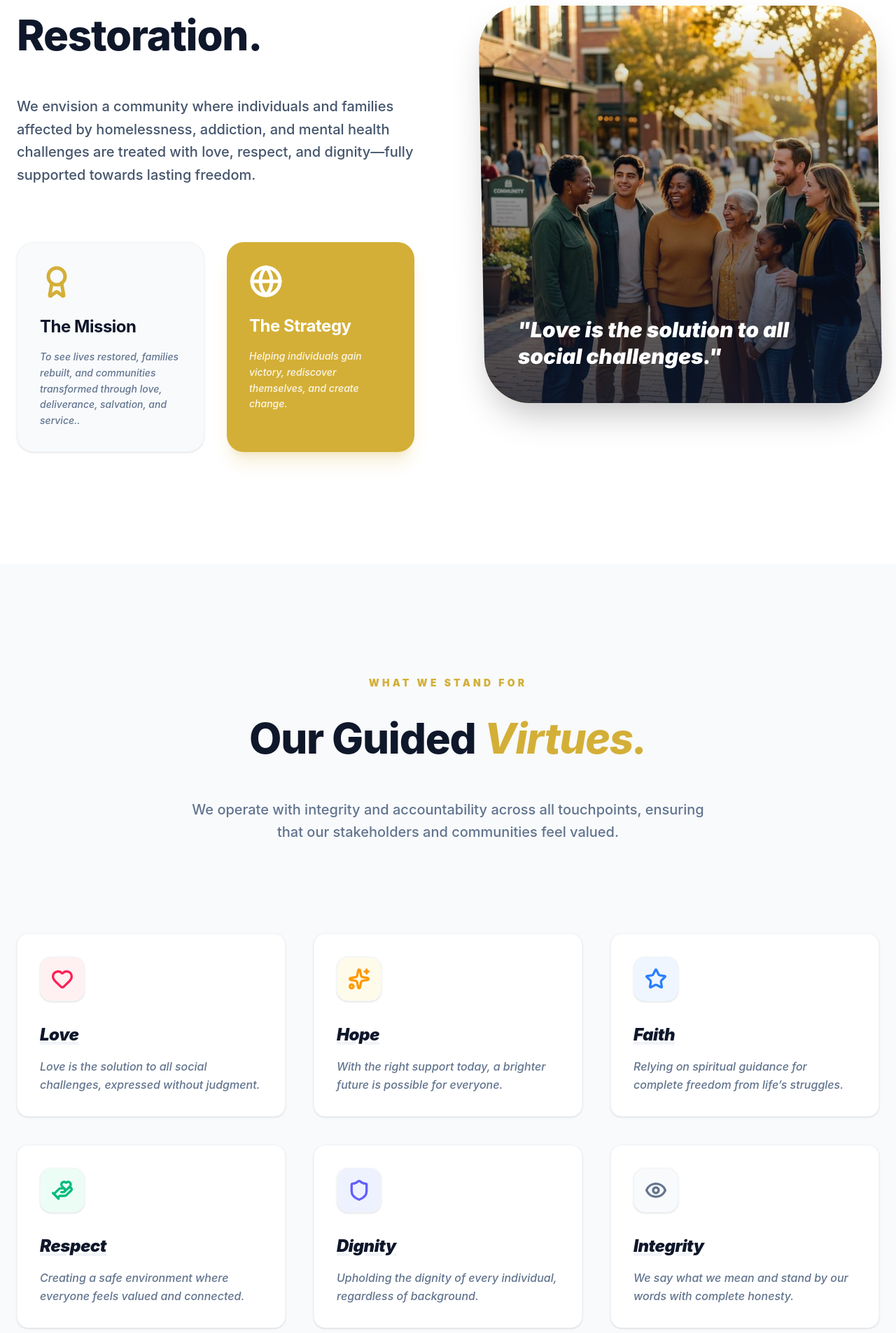
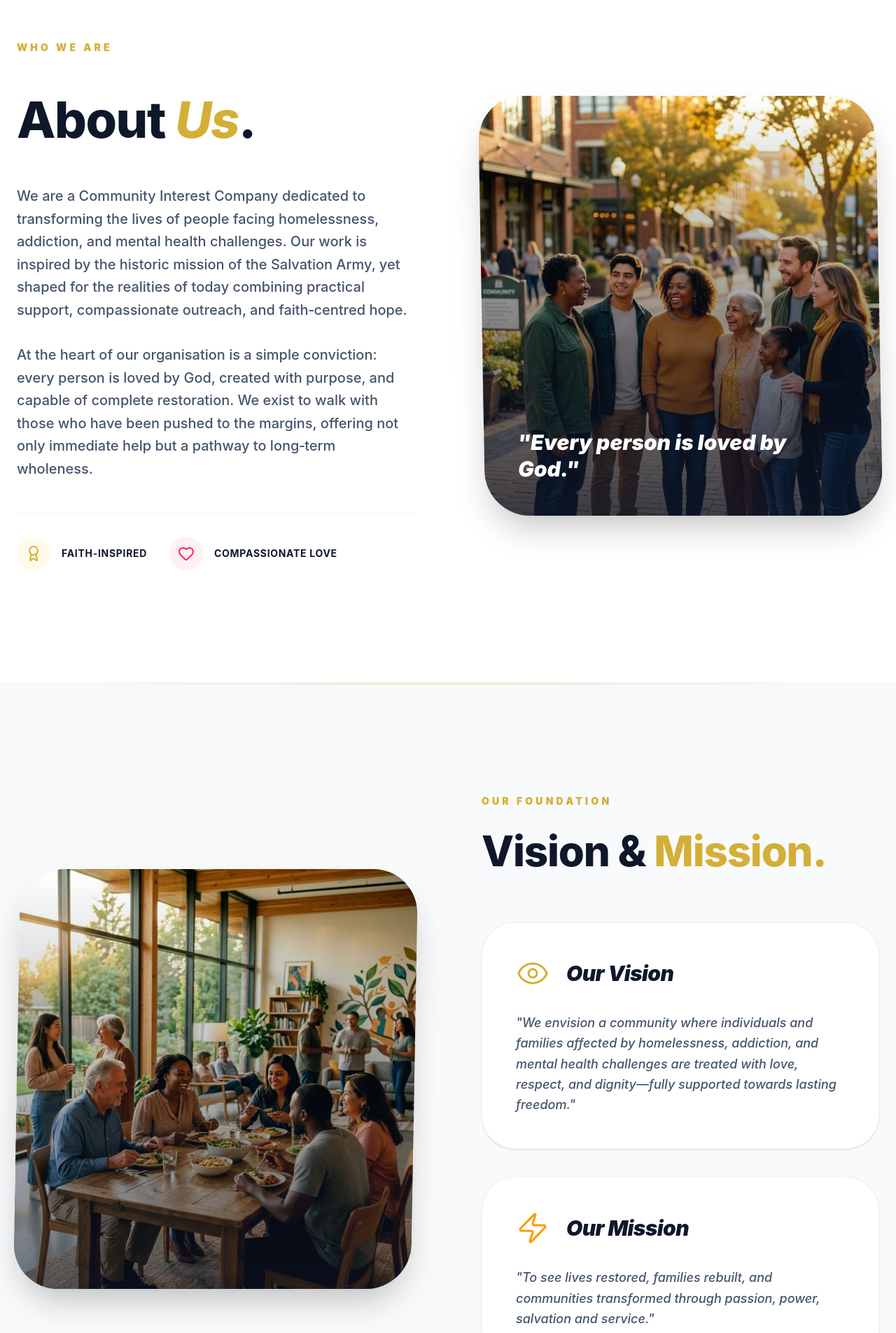
Before and after one commit to Temitopemoses/community-witnesses, a React (Vite) app in the folder frontend/: page /about in a window 1280 px wide. Shown: the part 892-2797 px from the top of the page at 70% size. Built offline with nearby package versions, Linux system fonts and the light colour scheme.

Commit message:
commit_today

```diff
--- a/frontend/src/pages/About.jsx
+++ b/frontend/src/pages/About.jsx
@@ -66,8 +66,8 @@ export default function About() {
         <div className="max-w-4xl mx-auto px-6 relative z-10">
 
           <h1 className="font-heading text-6xl md:text-8xl font-black mb-8 animate-in leading-tight tracking-tight">
-             Driven by <span className="text-brand-primary italic">Dignity.</span> <br />
-             Led by <span className="text-white underline decoration-brand-primary/40 decoration-4">Love.</span>
+             Led by <span className="text-brand-primary italic">Love.</span> <br />
+             Driven by <span className="text-white underline decoration-brand-primary/40 decoration-4">Mission.</span>
           </h1>
           <p className="font-body text-slate-300 text-lg md:text-2xl max-w-2xl mx-auto animate-in leading-relaxed font-medium">
              A community interest company dedicated to restoring hope and dignity to those at risk in our communities.
@@ -75,35 +75,86 @@ export default function About() {
         </div>
       </section>
 
-      {/* ════════ VISION & MISSION ════════ */}
+      {/* ════════ WHO WE ARE (ABOUT US) ════════ */}
       <section className="py-40 bg-white">
         <div className="max-w-7xl mx-auto px-6 grid lg:grid-cols-2 gap-24 items-center">
           <div className="reveal space-y-12">
-            <h2 className="font-heading text-4xl md:text-6xl text-slate-900 font-extrabold leading-tight">
-               Our <span className="text-brand-primary">Vision</span> for Restoration.
+            <span className="text-brand-primary text-sm font-black uppercase tracking-[0.3em] block">Who We Are</span>
+            <h2 className="font-heading text-4xl md:text-7xl text-slate-900 font-extrabold leading-tight tracking-tight">
+               About <span className="text-brand-primary italic">Us</span>.
             </h2>
-            <p className="text-slate-600 text-lg md:text-xl leading-relaxed font-medium">
-              We envision a community where individuals and families affected by homelessness, addiction, and mental health challenges are treated with love, respect, and dignity—fully supported towards lasting freedom.
-            </p>
-            <div className="grid grid-cols-2 gap-8 pt-8">
-               <div className="p-8 bg-slate-50 rounded-3xl border border-slate-100 shadow-sm">
-                  <Award className="text-brand-primary mb-6" size={48} strokeWidth={2.5} />
-                  <h3 className="text-2xl font-bold text-slate-900 mb-4 tracking-tight">The Mission</h3>
-                  <p className="text-slate-500 text-sm font-medium leading-relaxed italic">To see lives restored, families rebuilt, and communities transformed through love, deliverance, salvation, and service..</p>
+            <div className="space-y-8">
+              <p className="text-slate-600 text-lg md:text-xl leading-relaxed font-medium">
+                We are a Community Interest Company dedicated to transforming the lives of people facing homelessness, addiction, and mental health challenges. Our work is inspired by the historic mission of the Salvation Army, yet shaped for the realities of today combining practical support, compassionate outreach, and faith‑centred hope.
+              </p>
+              <p className="text-slate-600 text-lg md:text-xl leading-relaxed font-medium">
+                At the heart of our organisation is a simple conviction: every person is loved by God, created with purpose, and capable of complete restoration. We exist to walk with those who have been pushed to the margins, offering not only immediate help but a pathway to long‑term wholeness.
+              </p>
+            </div>
+
+            <div className="pt-8 border-t border-slate-100 flex flex-wrap gap-8 items-center">
+               <div className="flex items-center gap-4">
+                  <div className="w-12 h-12 bg-amber-50 rounded-full flex items-center justify-center">
+                     <Award className="text-brand-primary" size={24} />
+                  </div>
+                  <span className="text-slate-900 font-bold uppercase tracking-wider text-xs md:text-sm">Faith-Inspired</span>
                </div>
-               <div className="p-8 bg-brand-primary text-white rounded-3xl shadow-xl shadow-brand-primary/20">
-                  <Globe className="text-white mb-6" size={48} strokeWidth={2.5} />
-                  <h3 className="text-2xl font-bold text-white mb-4 tracking-tight">The Strategy</h3>
-                  <p className="text-white/90 text-sm font-medium leading-relaxed italic">Helping individuals gain victory, rediscover themselves, and create change.</p>
+               <div className="flex items-center gap-4">
+                  <div className="w-12 h-12 bg-rose-50 rounded-full flex items-center justify-center">
+                     <Heart className="text-rose-500" size={24} />
+                  </div>
+                  <span className="text-slate-900 font-bold uppercase tracking-wider text-xs md:text-sm">Compassionate Love</span>
                </div>
             </div>
           </div>
           <div className="reveal">
             <div className="relative rounded-[4rem] overflow-hidden shadow-2xl skew-x-1 group">
-               <img src="/images/hero.png" alt="Community Witnesses" className="w-full h-full object-cover filter contrast-110 saturate-[1.15] scale-105 group-hover:scale-100 transition-transform duration-1000" />
+               <img src="/images/hero.png" alt="Community Witnesses" className="w-full h-[600px] object-cover filter contrast-110 saturate-[1.15] scale-105 group-hover:scale-100 transition-transform duration-1000" />
                <div className="absolute inset-0 bg-gradient-to-t from-slate-900/80 to-transparent" />
                <div className="absolute bottom-12 left-12 right-12 text-white">
-                  <p className="text-3xl font-black leading-tight italic">"Love is the solution to all social challenges."</p>
+                  <p className="text-3xl font-black leading-tight italic">"Every person is loved by God."</p>
+               </div>
+            </div>
+          </div>
+        </div>
+      </section>
+
+      {/* ════════ VISION & MISSION ════════ */}
+      <section className="py-40 bg-slate-50 relative overflow-hidden">
+        <div className="absolute top-0 left-0 w-full h-1 bg-gradient-to-r from-transparent via-brand-primary/20 to-transparent" />
+        <div className="max-w-7xl mx-auto px-6 grid lg:grid-cols-2 gap-24 items-center">
+          <div className="reveal order-2 lg:order-1">
+             <div className="relative rounded-[4rem] overflow-hidden shadow-2xl skew-x-[-1deg] group">
+                <img src="/images/services.png" alt="Community Witnesses Vision" className="w-full h-[600px] object-cover filter contrast-110 saturate-[1.15] scale-105 group-hover:scale-100 transition-transform duration-1000" />
+                <div className="absolute inset-0 bg-gradient-to-t from-slate-900/60 to-transparent" />
+             </div>
+          </div>
+          <div className="reveal order-1 lg:order-2 space-y-16">
+            <div className="space-y-6">
+               <span className="text-brand-primary text-sm font-black uppercase tracking-[0.3em] block">Our Foundation</span>
+               <h2 className="font-heading text-4xl md:text-6xl text-slate-900 font-extrabold leading-tight tracking-tight">
+                  Vision & <span className="text-brand-primary">Mission.</span>
+               </h2>
+            </div>
+
+            <div className="space-y-10">
+               <div className="bg-white p-12 rounded-[3rem] shadow-sm border border-slate-100 hover:shadow-xl transition-all duration-500">
+                  <div className="flex items-center gap-6 mb-8 text-brand-primary">
+                     <Eye size={48} strokeWidth={1.5} />
+                     <h3 className="text-3xl font-black text-slate-900 tracking-tight italic">Our Vision</h3>
+                  </div>
+                  <p className="text-slate-600 text-lg font-medium leading-relaxed italic">
+                    "We envision a community where individuals and families affected by homelessness, addiction, and mental health challenges are treated with love, respect, and dignity—fully supported towards lasting freedom."
+                  </p>
+               </div>
+               <div className="bg-white p-12 rounded-[3rem] shadow-sm border border-slate-100 hover:shadow-xl transition-all duration-500">
+                  <div className="flex items-center gap-6 mb-8 text-amber-500">
+                     <Zap size={48} strokeWidth={1.5} />
+                     <h3 className="text-3xl font-black text-slate-900 tracking-tight italic">Our Mission</h3>
+                  </div>
+                  <p className="text-slate-600 text-lg font-medium leading-relaxed italic">
+                    "To see lives restored, families rebuilt, and communities transformed through passion, power, salvation and service."
+                  </p>
                </div>
             </div>
           </div>
--- a/frontend/src/pages/Donate.jsx
+++ b/frontend/src/pages/Donate.jsx
@@ -59,7 +59,7 @@ export default function Donate() {
 
             <div className="space-y-10 pt-8">
                {[
-                 { icon: Globe, title: 'Global Transparency', desc: 'Secure and transparent processing for every gift.', color: 'text-blue-500', bg: 'bg-blue-50' },
+                 { icon: Globe, title: 'Transparency', desc: 'Secure and transparent processing for every gift.', color: 'text-blue-500', bg: 'bg-blue-50' },
                  { icon: Award, title: 'Impact Verified', desc: 'Every penny goes directly to community restoration.', color: 'text-amber-500', bg: 'bg-amber-50' },
                  { icon: TrendingUp, title: 'Direct Growth', desc: 'Providing the fuel for individuals to gain victory.', color: 'text-emerald-500', bg: 'bg-emerald-50' },
                ].map((item) => (
--- a/frontend/src/pages/GetInvolved.jsx
+++ b/frontend/src/pages/GetInvolved.jsx
@@ -50,10 +50,10 @@ export default function GetInvolved() {
           </span>
           <h1 className="font-heading text-6xl md:text-8xl font-black mb-8 animate-in leading-tight tracking-tight">
              Witness the <span className="text-brand-primary underline decoration-brand-primary/40 decoration-4 underline-offset-[16px]">Change.</span> <br />
-             Lead the mission.
+             Transform the Community.
           </h1>
           <p className="font-body text-slate-300 text-lg md:text-2xl max-w-2xl mx-auto animate-in leading-relaxed font-medium">
-             Be part of a CIC dedicated to see lives restored, families rebuilt, and communities transformed through love, deliverance, salvation, and service.
+             Be part of a CIC dedicated to see lives restored, families rebuilt, and communities transformed through passion, power, salvation, and service.
           </p>
         </div>
       </section>
--- a/frontend/src/pages/Home.jsx
+++ b/frontend/src/pages/Home.jsx
@@ -27,7 +27,7 @@ const pillars = [
     iconColor: 'text-brand-primary',
   },
   {
-    title: 'Recovery',
+    title: 'Addiction',
     desc: 'Compassionate freedom from addiction.',
     icon: TrendingUp,
     color: 'bg-emerald-500/10',
@@ -73,7 +73,7 @@ export default function Home() {
           </div>
 
           <h1 className="font-heading text-5xl md:text-7xl lg:text-8xl text-white font-extrabold leading-[1.05] tracking-tight mb-8 animate-in">
-             Restoring <span className="text-brand-primary underline decoration-brand-primary/30 decoration-[8px] underline-offset-[12px]">Hope</span> <br />
+             Witnessing <span className="text-brand-primary underline decoration-brand-primary/30 decoration-[8px] underline-offset-[12px]">Hope</span> <br />
              Building <span className="text-white">Community.</span>
           </h1>
 
@@ -173,7 +173,7 @@ export default function Home() {
                   Be a source <br /> of <span className="text-brand-secondary underline underline-offset-[20px] decoration-white">hope.</span>
                </h2>
                <p className="text-white/90 text-xl md:text-3xl max-w-2xl mx-auto mb-16 font-medium leading-relaxed italic">
-                  Join a community of change agents dedicated to restoring dignity and providing restoration.
+                  Join a community of change agents dedicated to restoring hope and providing freedom.
                </p>
                <div className="flex flex-col sm:flex-row gap-8">
                   <Link to="/get-involved" className="px-16 py-6 bg-slate-900 text-white font-black text-2xl rounded-2xl hover:bg-white hover:text-slate-900 transition-all duration-500 shadow-2xl">
```
